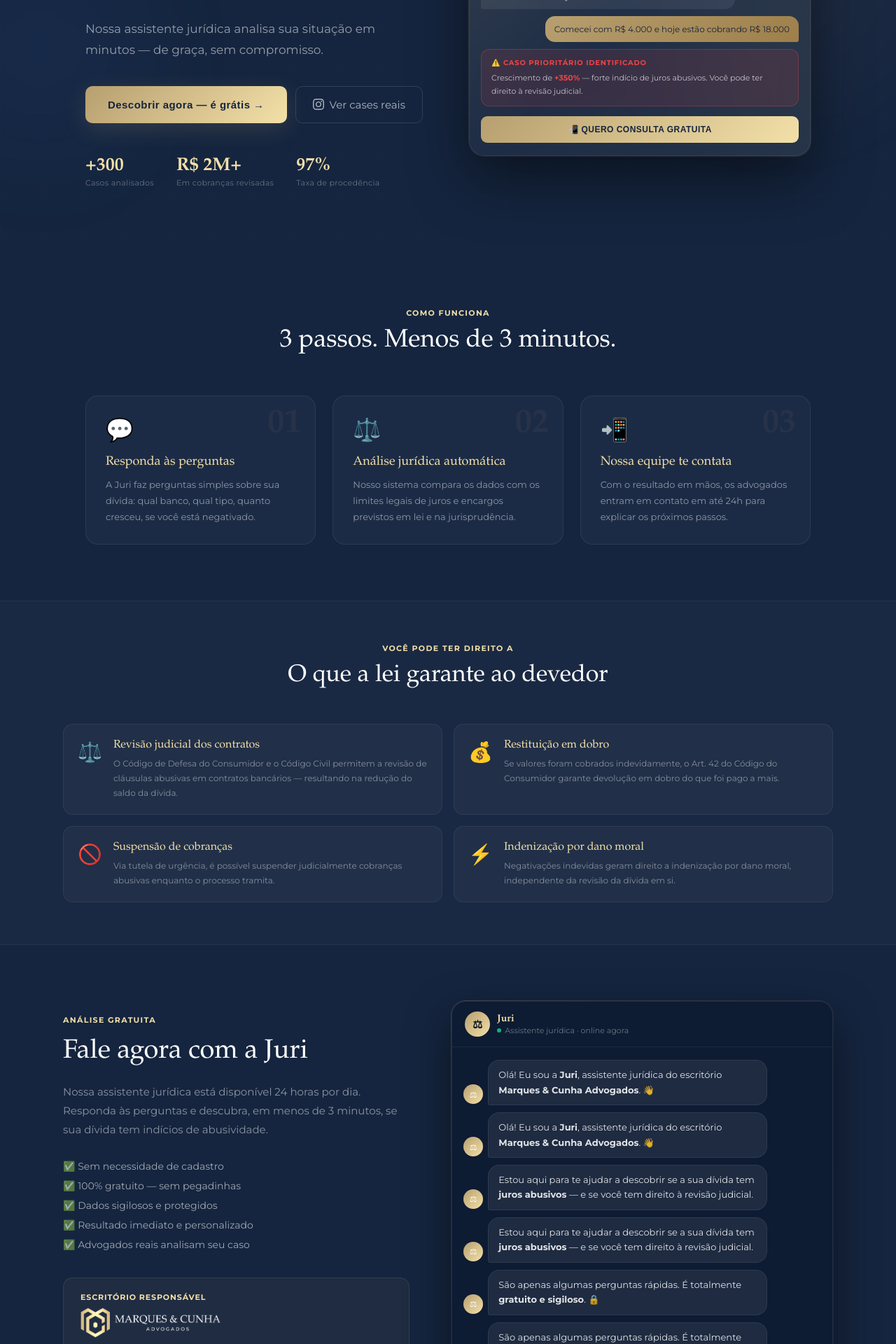
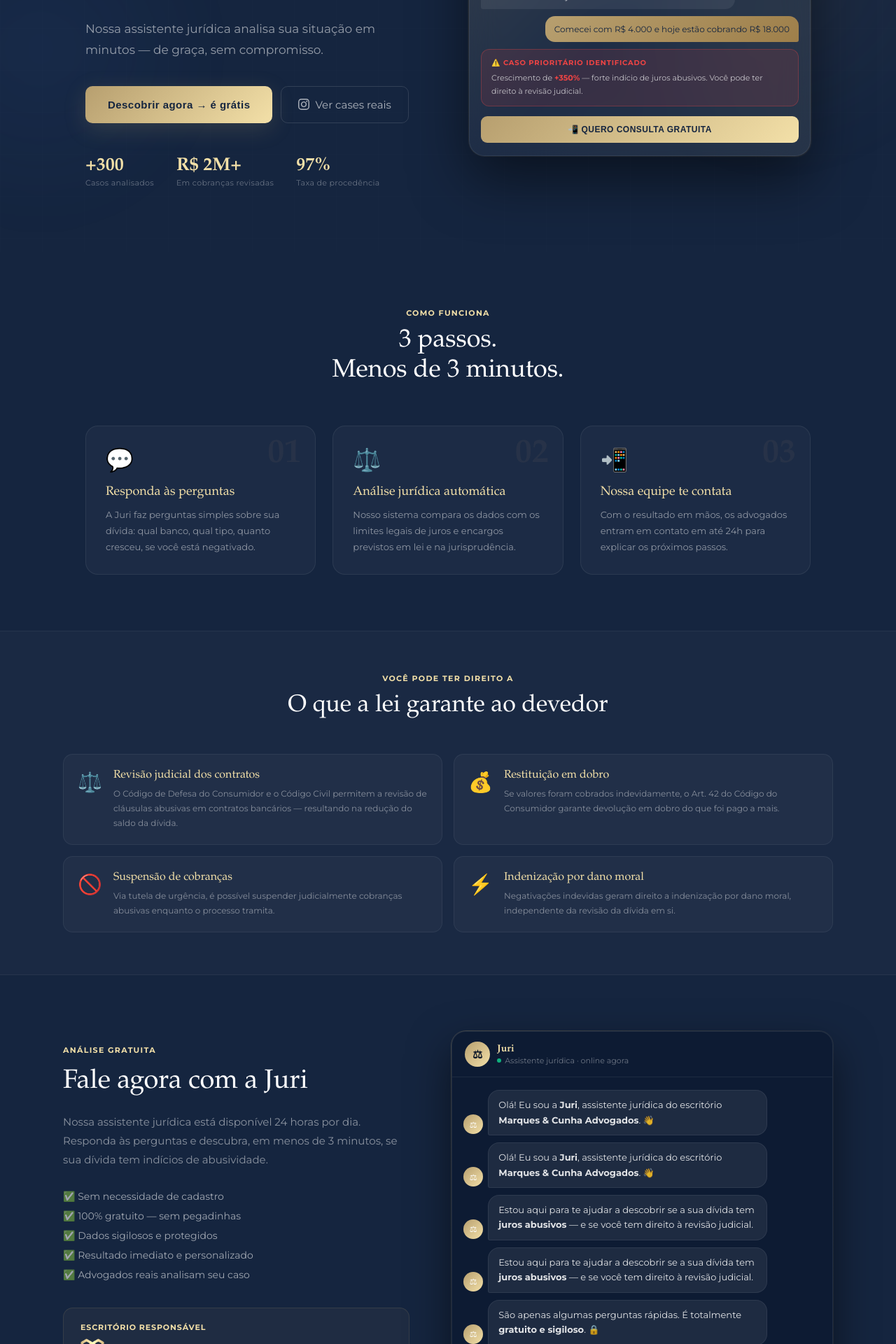
Before and after one commit to marquesmuri/divida-justa, a React (Vite) app: page / in a window 1280 px wide. Shown: the part 440-2360 px from the top of the page at 70% size. Built offline with nearby package versions, Linux system fonts and the light colour scheme.

Commit message:
Update App.jsx

```diff
--- a/src/App.jsx
+++ b/src/App.jsx
@@ -318,7 +318,7 @@ export default function LandingPage() {
         transition: "all 0.3s",
       }}>
         <div style={{ display: "flex", alignItems: "center", gap: 10 }}>
-          <img src={LOGO_NAV} alt="Marques & Cunha Advogados" style={{ height: 48, width: "auto", objectFit: "contain", maxWidth: 220 }} />
+          <img className="dj-nav-logo" src={LOGO_NAV} alt="Marques & Cunha Advogados" style={{ height: 48, width: "auto", objectFit: "contain", maxWidth: 220 }} />
           <span style={{ color: "rgba(255,255,255,0.2)", fontSize: 12, marginLeft: 4, fontStyle: "italic" }}>Dívida Justa</span>
         </div>
         <div className="dj-nav-right" style={{ display: "flex", alignItems: "center", gap: 20 }}>
@@ -372,7 +372,7 @@ export default function LandingPage() {
 
             <div style={{ display: "flex", gap: 12, flexWrap: "wrap", marginBottom: 48 }}>
               <button onClick={scrollToChat} style={{ padding: "16px 32px", borderRadius: 10, background: `linear-gradient(135deg,${G},${GL})`, border: "none", color: "#15253f", fontWeight: 700, fontSize: 15, cursor: "pointer", letterSpacing: "0.03em", boxShadow: `0 8px 32px ${G}30` }}>
-                Descobrir agora — é grátis →
+                Descobrir agora → é grátis
               </button>
               <a href="https://instagram.com/marquesecunha.adv" target="_blank" rel="noreferrer"
                 style={{ padding: "16px 24px", borderRadius: 10, border: "1px solid rgba(255,255,255,0.12)", color: "rgba(255,255,255,0.65)", fontSize: 15, cursor: "pointer", textDecoration: "none", display: "flex", alignItems: "center", gap: 8 }}>
@@ -443,7 +443,7 @@ export default function LandingPage() {
       <section className="dj-section-pad" style={{ padding: "80px 32px", maxWidth: 1100, margin: "0 auto" }}>
         <div style={{ textAlign: "center", marginBottom: 56 }}>
           <div style={{ color: GL, fontSize: 11, fontWeight: 700, letterSpacing: "0.12em", marginBottom: 12 }}>COMO FUNCIONA</div>
-          <h2 style={{ fontFamily: "Palatino Linotype, Palatino, Book Antiqua, Georgia, serif", fontSize: 36, fontWeight: "normal", margin: 0 }}>3 passos. Menos de 3 minutos.</h2>
+          <h2 style={{ fontFamily: "Palatino Linotype, Palatino, Book Antiqua, Georgia, serif", fontSize: 36, fontWeight: "normal", margin: 0 }}>3 passos.<br />Menos de 3 minutos.</h2>
         </div>
         <div className="steps-grid" style={{ display: "grid", gridTemplateColumns: "repeat(3,1fr)", gap: 24 }}>
           {[
@@ -510,7 +510,7 @@ export default function LandingPage() {
             </div>
             <div style={{ marginTop: 40, padding: "20px 24px", background: `${G}10`, border: `1px solid ${G}25`, borderRadius: 14 }}>
               <div style={{ color: GL, fontSize: 11, fontWeight: 700, letterSpacing: "0.08em", marginBottom: 8 }}>ESCRITÓRIO RESPONSÁVEL</div>
-              <img src={LOGO_NAV} alt="Marques & Cunha Advogados" style={{ height: 44, width: "auto", objectFit: "contain", maxWidth: 200, marginBottom: 8, filter: "brightness(1.15)" }} />
+              <img src={LOGO_NAV} alt="Marques & Cunha Advogados" style={{ height: 36, width: "auto", objectFit: "contain", maxWidth: 160, marginBottom: 8, filter: "brightness(1.15)" }} />
               <div style={{ color: "rgba(255,255,255,0.35)", fontSize: 12 }}>Direito Bancário · Direito Digital</div>
               <a href="https://instagram.com/marquesecunha.adv" target="_blank" rel="noreferrer"
                 style={{ display: "inline-flex", alignItems: "center", gap: 6, marginTop: 10, color: GL, fontSize: 12, textDecoration: "none", letterSpacing: "0.03em" }}>
@@ -551,7 +551,7 @@ export default function LandingPage() {
         <div style={{ maxWidth: 1100, margin: "0 auto", display: "flex", justifyContent: "space-between", alignItems: "center", flexWrap: "wrap", gap: 20 }}>
           <div>
             <div style={{ display: "flex", alignItems: "center", gap: 8, marginBottom: 6 }}>
-              <img src={LOGO_FOOTER} alt="Marques & Cunha Advogados" style={{ height: 60, width: "auto", objectFit: "contain", maxWidth: 280, opacity: 0.92 }} />
+              <img src={LOGO_FOOTER} alt="Marques & Cunha Advogados" style={{ height: 48, width: "auto", objectFit: "contain", maxWidth: 220, opacity: 0.92 }} />
             </div>
             <div style={{ color: "rgba(255,255,255,0.3)", fontSize: 11 }}>Uma iniciativa de Marques & Cunha Advogados</div>
           </div>
@@ -589,7 +589,11 @@ export default function LandingPage() {
           .dj-hero-p { font-size:15px !important; }
           .dj-section-pad { padding:60px 20px !important; }
           .dj-chat-container { height:480px !important; }
+          .dj-nav-logo { height:48px !important; max-width:220px !important; }
           .dj-realtime-badge { right:8px !important; top:-12px !important; font-size:10px !important; padding:5px 10px !important; }
+        }
+        @media (max-width:480px) {
+          .dj-nav-logo { height:34px !important; max-width:160px !important; }
         }
       `}</style>
     </div>
```
